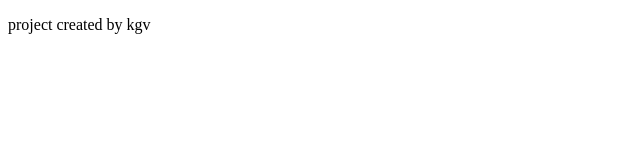
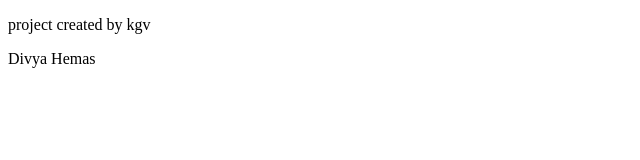
Before and after one commit to ganagavathy-hemas/test_branch, a plain HTML site: page index.html in a window 1280 px wide. Shown: the full height of the page, 0-640 px from the left. Drawn offline with Linux system fonts and the light colour scheme.

Commit message:
Divya hemas

```diff
--- a/index.html
+++ b/index.html
@@ -8,5 +8,6 @@
 </head>
 <body>
     <p>project created by kgv</p>
+    <p>Divya Hemas</p>
 </body>
 </html>
```
